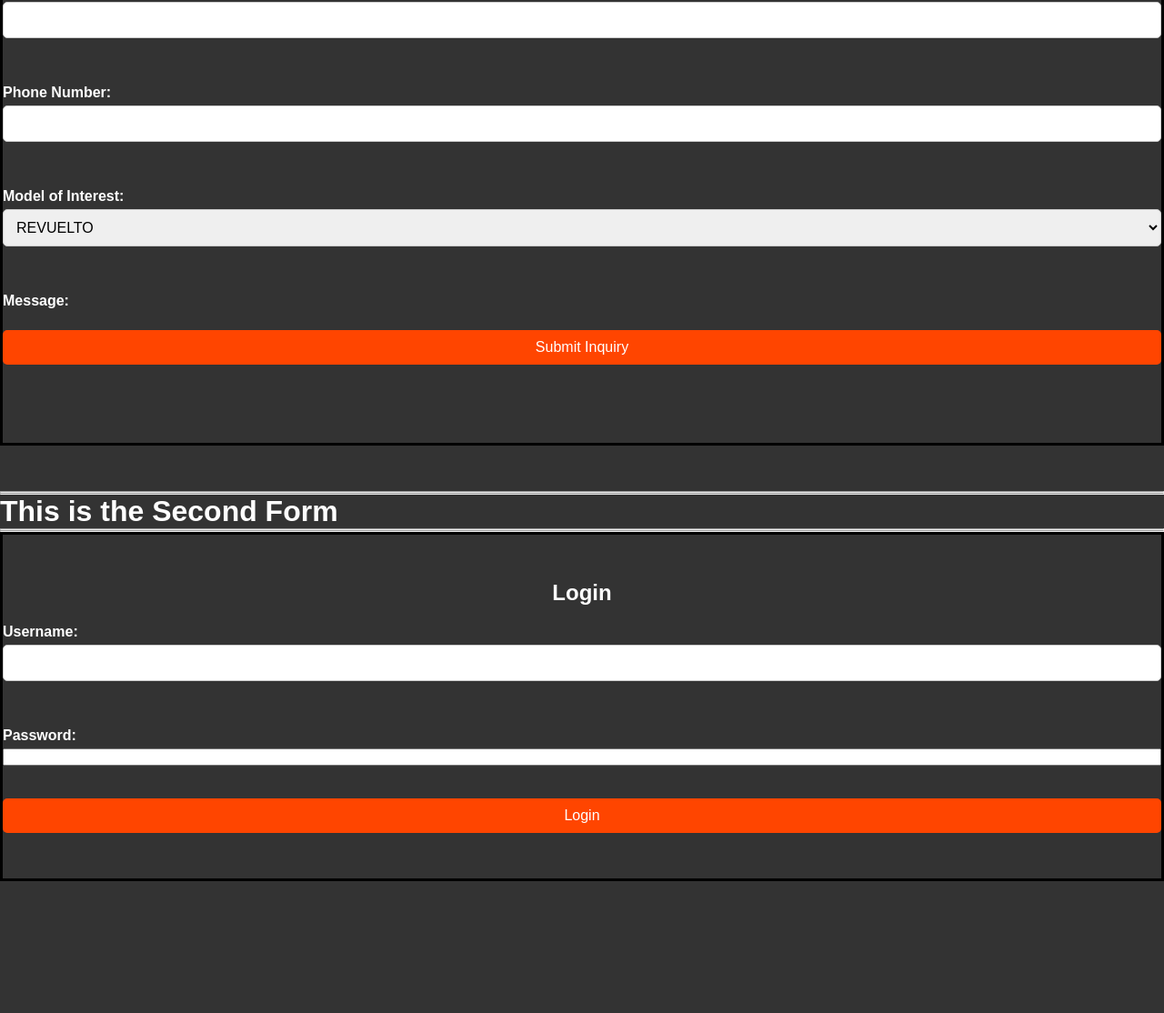
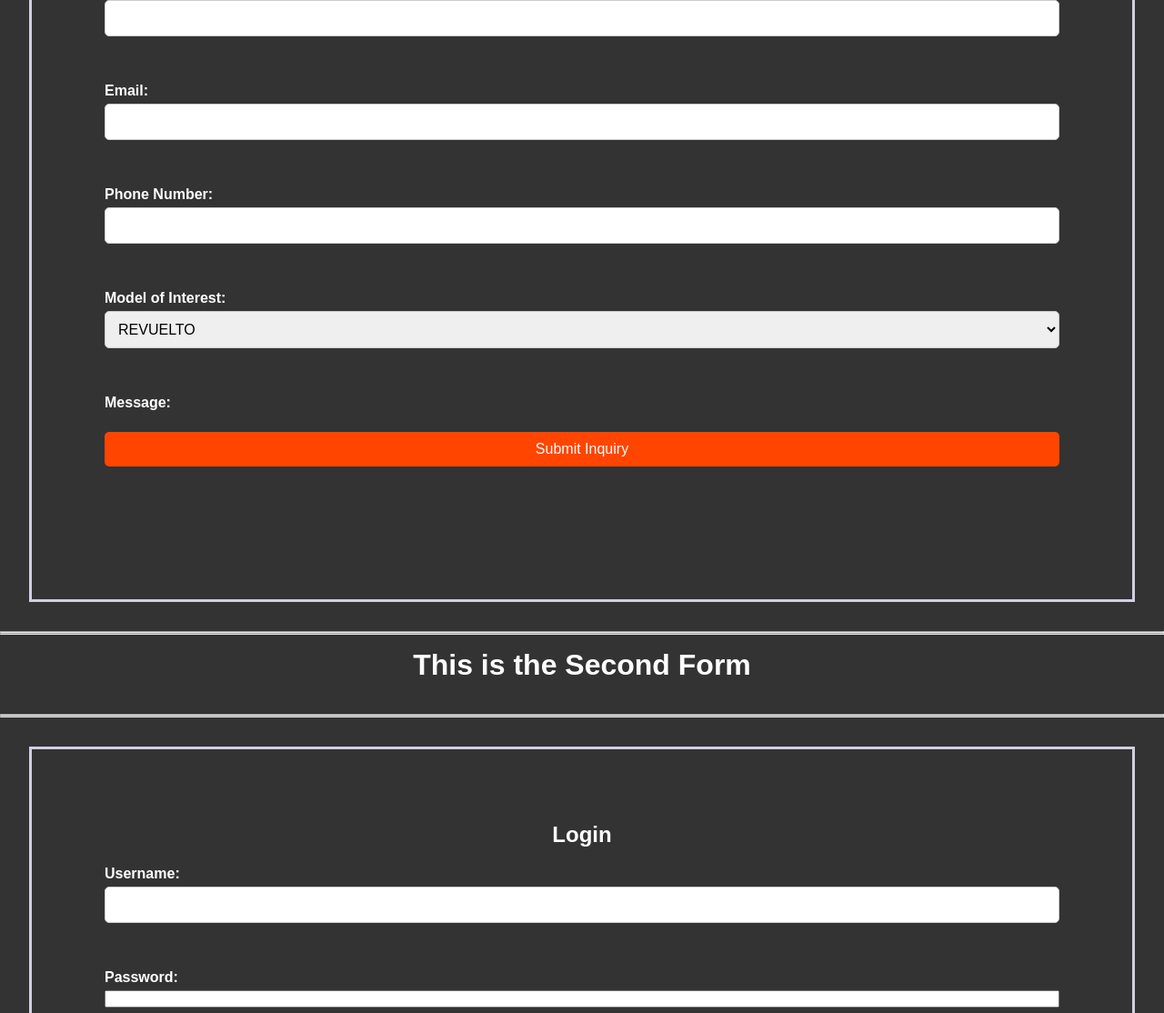
Before and after one commit to siyaphe/307-First-website, a plain HTML site: page form.html in a window 1280 px wide. Shown: the part 186-1300 px from the top of the page at 91% size. Before the commit the page ends 1155 px from the top, so only its background shows below. Drawn offline with Linux system fonts and the light colour scheme.

Commit message:
sba-307 Third commit

```diff
--- a/form.html
+++ b/form.html
@@ -31,15 +31,14 @@
                 </select><br><br>
 
                 <label for="message">Message:</label><br>
-                <!-- <textarea id="message" name="message" rows="4" cols="50"></textarea><br><br> -->
+                <input type="submit" value="Submit Inquiry">
+            </form>
+        </div>
 
-                <input type="submit" value="Submit Inquiry">
-            </form><br><br>
-        </div>
         <hr>
         <hr>
 
-        <div class="">
+        <div class="form">
             <h1>This is the Second Form</h1>
         </div>
         <hr>
--- a/style.css
+++ b/style.css
@@ -61,7 +61,6 @@
     .lowContainer,
     .pContainer {
         width: 50%;
-        /* float: left; */
         margin-bottom: 20px;
     }
     .lamb{
@@ -86,7 +85,9 @@
    .pContainer {
        width: 100%;
        margin-bottom: 20px;
+
    }
+
    .lamb {
        width: 100%;
    }
@@ -124,6 +125,9 @@
     padding: 0;
     /* background-color: black; */
 
+}
+.pContainer, h3{
+    text-align:center;
 }
 
 li, a, button{
@@ -304,19 +308,24 @@ input[type="submit"]:hover {
 
 }
 .firstContainer {
-    border: solid black;
+    border: solid rgb(208, 208, 225);
+    margin: 2em;
+    height:102vh;
+    /* margin-bottom: 50px; */
+    padding:80px;
+}
 
-    margin-bottom: 50px;
 
-    }
 
-form{
-    margin-bottom: 50px;
-    }
+.form{
+    margin-bottom: 20px;
+    text-align: center;
+    padding: 15px;
+}
 
 .SecondContainer{
-    border: solid black;
-
-    padding-top: 50px;
-
-    }
+    border: solid rgb(208, 208, 225);
+    margin: 2em;
+    height: 52vh;
+    padding:80px
+}
```
Also changed, not shown: index.html (+10 -4 lines).
